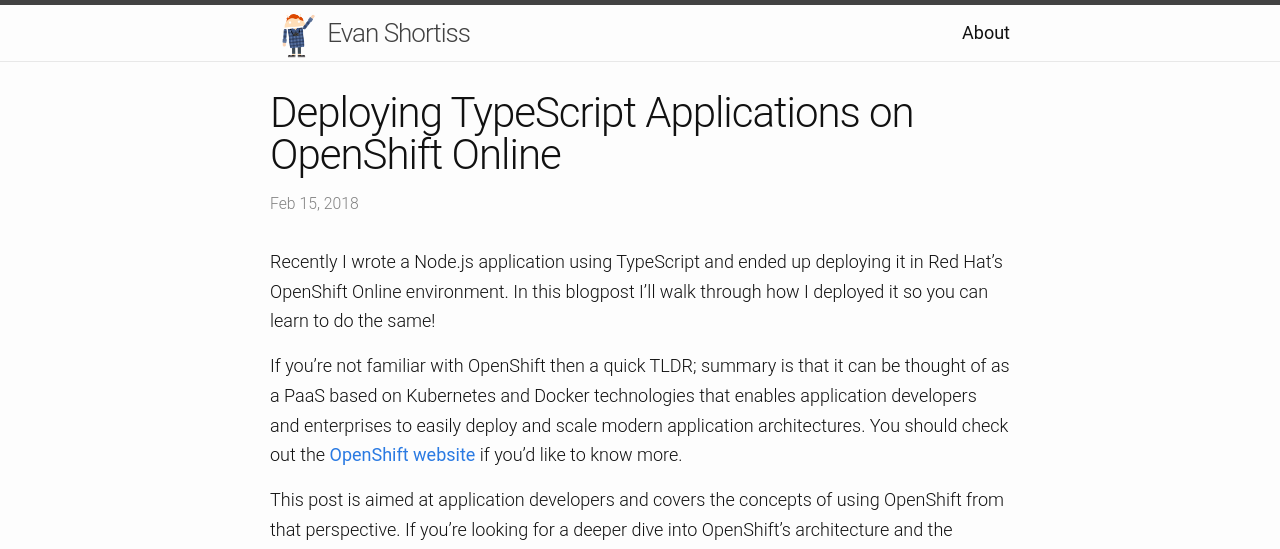
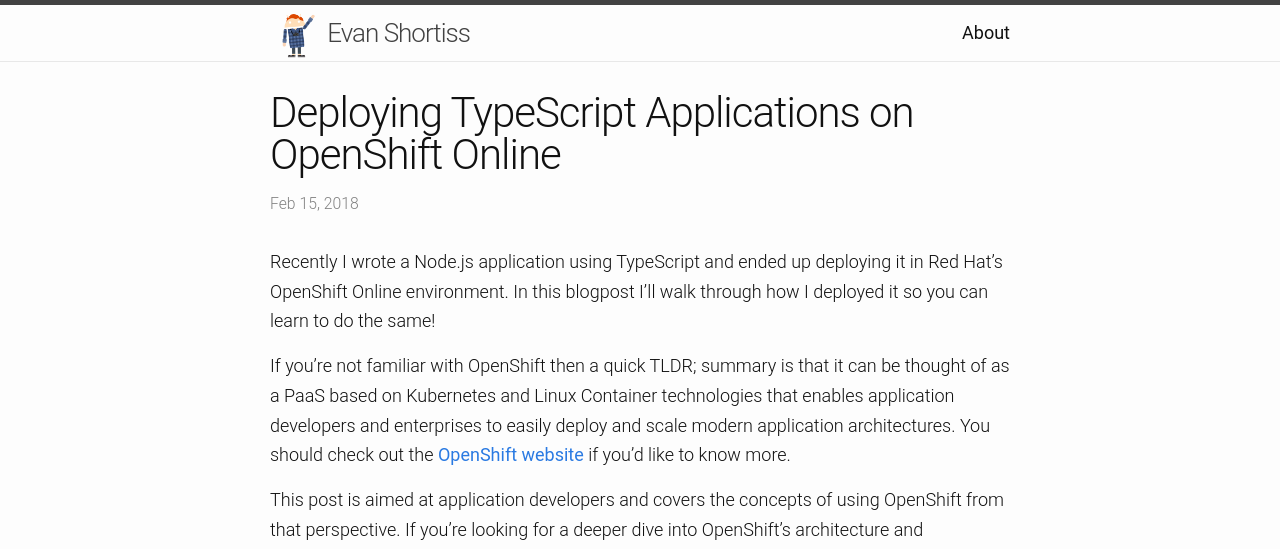
Before and after one commit to evanshortiss/evanshortiss.github.io, a Jekyll site: the page built from _posts/2018-02-15-ts-on-openshift.markdown, in a window 1280 px wide and 1400 px high. Shown: the top 549 px of the window. Built offline with Jekyll 4.4.1, drawn with Linux system fonts in a browser that asks for light colours; some of the changed text lies outside the part shown.

Commit message:
update ts openshift post with fixes and term 'linux containers'

```diff
--- a/_posts/2018-02-15-ts-on-openshift.markdown
+++ b/_posts/2018-02-15-ts-on-openshift.markdown
@@ -11,27 +11,27 @@
 
 If you're not familiar with OpenShift then a quick
 TLDR; summary is that it can be thought of as a PaaS based on Kubernetes and
-Docker technologies that enables application developers and enterprises to
+Linux Container technologies that enables application developers and enterprises to
 easily deploy and scale modern application architectures. You should check out
 the [OpenShift website](https://www.openshift.com/) if you'd like to know more.
 
 This post is aimed at application developers and covers the concepts of using
 OpenShift from that perspective. If you're looking for a deeper dive into
-OpenShift's architecture and the Docker and Kubernetes technologies this isn't
+OpenShift's architecture and containers and Kubernetes technologies this isn't
 the blogpost you're looking for.
 
 ![Not the post you're looking for](https://media.giphy.com/media/3o84sF21zQYacFcl68/giphy.gif)
 
 Here you'll find a guide and high-level explanation that will get you
 kickstarted on your journey to using these technologies to deploy awesome
-applications using containers. Basic knowledge of Docker and containers will
-be helpful in following along, but isn't essential.
+applications using containers. Basic knowledge of containers, specifically
+Docker, will be helpful in following along, but isn't essential.
 
 
 ## Sample Code
 For the purpose of this blogpost we're going to use
 [this code on GitHub](https://github.com/evanshortiss/openshift-typescript-example),
-so go ahead and fork it to your own GitHub account to before going any further.
+so go ahead and fork it to your own GitHub account before going any further.
 We'll come back to it in subsequent sections of this post.
 
 
```
